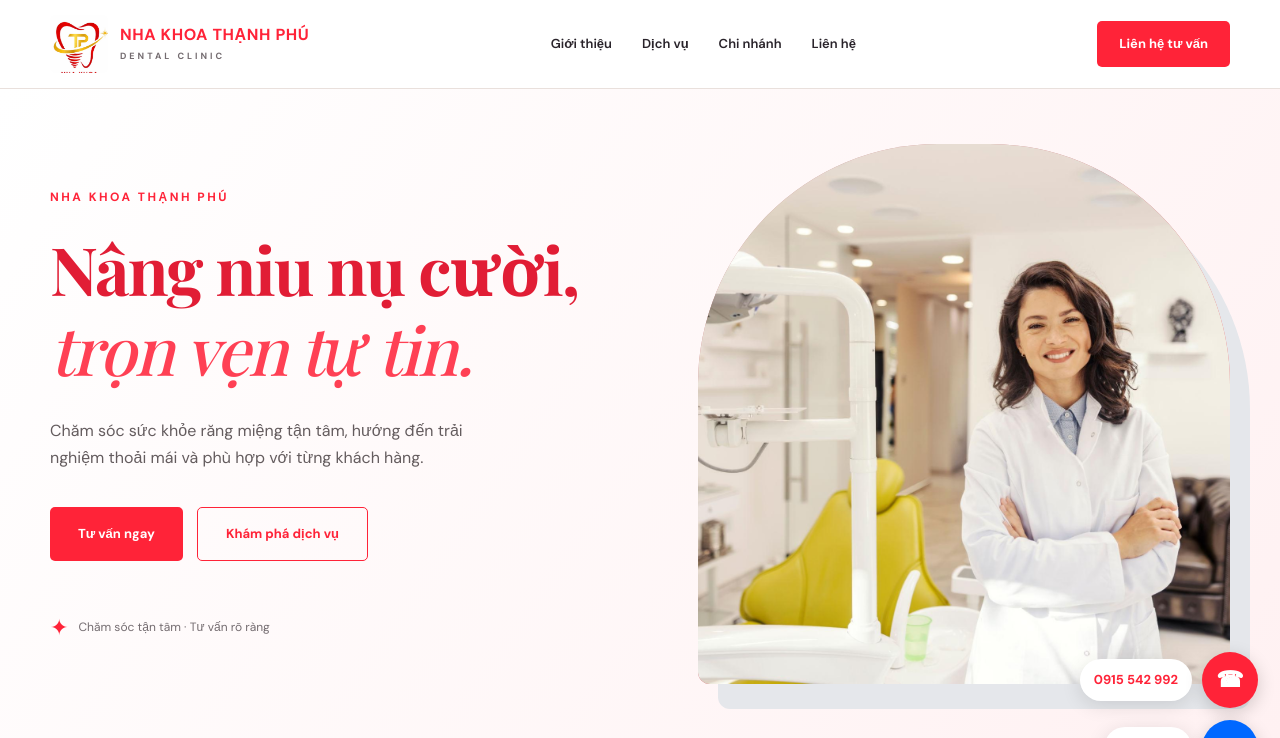
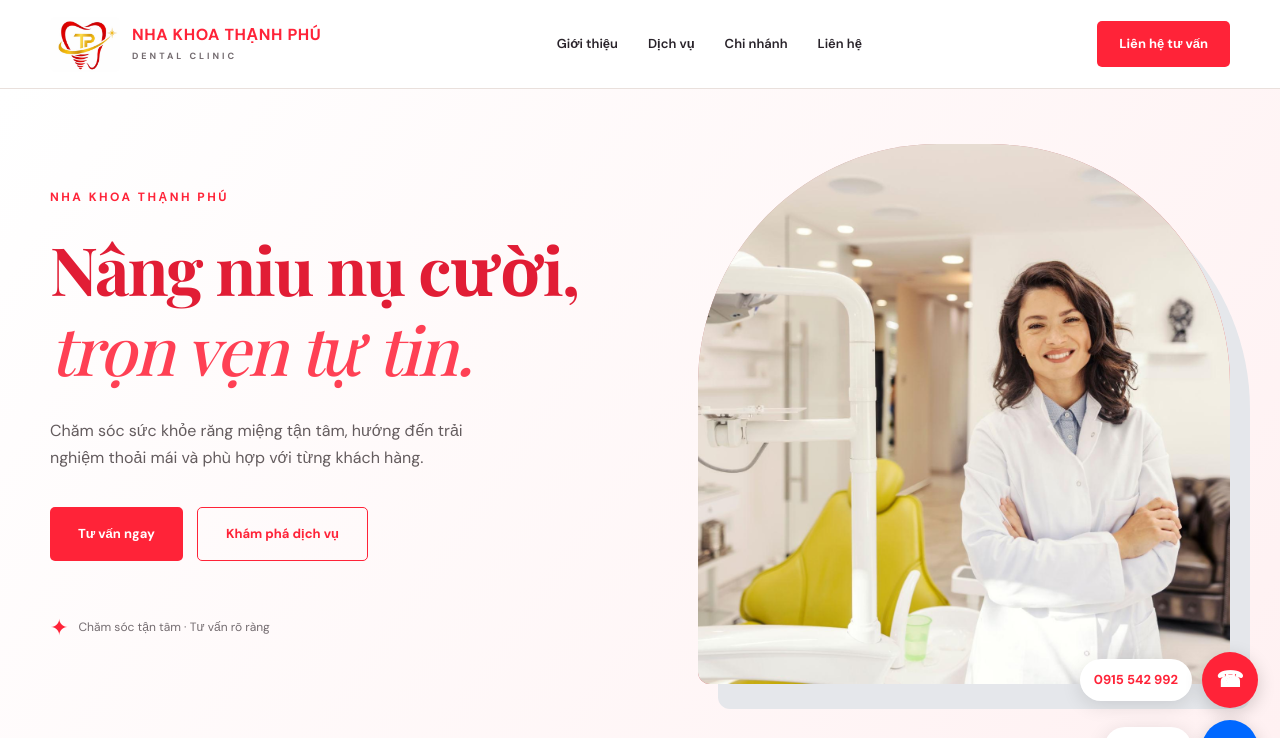
Before and after one commit to quangthanhservice-pixel/nha-khoa-thanh-phu, a FastAPI app: page / in a window 1280 px wide. Shown: the top 738 px of the page. Run offline with FastAPI, Linux system fonts and the light colour scheme; data that the repository does not hold is empty.

Commit message:
Fix logo crop to hide embedded lettering under TP icon

```diff
--- a/static/home.css
+++ b/static/home.css
@@ -1820,3 +1820,8 @@ h2 { font-size: clamp(32px, 4vw, 48px); }
 .brand-symbol-crop { width:58px; height:58px; background-size:86px 86px; }
 .footer-symbol-crop { width:68px; height:68px; background-size:100px 100px; }
 @media(max-width:600px) { .brand-symbol-crop { width:44px; height:44px; background-size:66px 66px; } .footer-symbol-crop { width:54px; height:54px; background-size:80px 80px; } }
+
+/* Precise icon-only crop: original square art starts text at ~66% height. Keep crop above lettering. */
+.brand-symbol-crop { width:70px; height:55px; background-size:90px 90px; background-position:center -3px; overflow:hidden; }
+.footer-symbol-crop { width:80px; height:63px; background-size:104px 104px; background-position:center -4px; overflow:hidden; }
+@media(max-width:600px) { .brand-symbol-crop { width:52px; height:42px; background-size:70px 70px; background-position:center -2px; } .footer-symbol-crop { width:62px; height:49px; background-size:82px 82px; background-position:center -3px; } }
```
